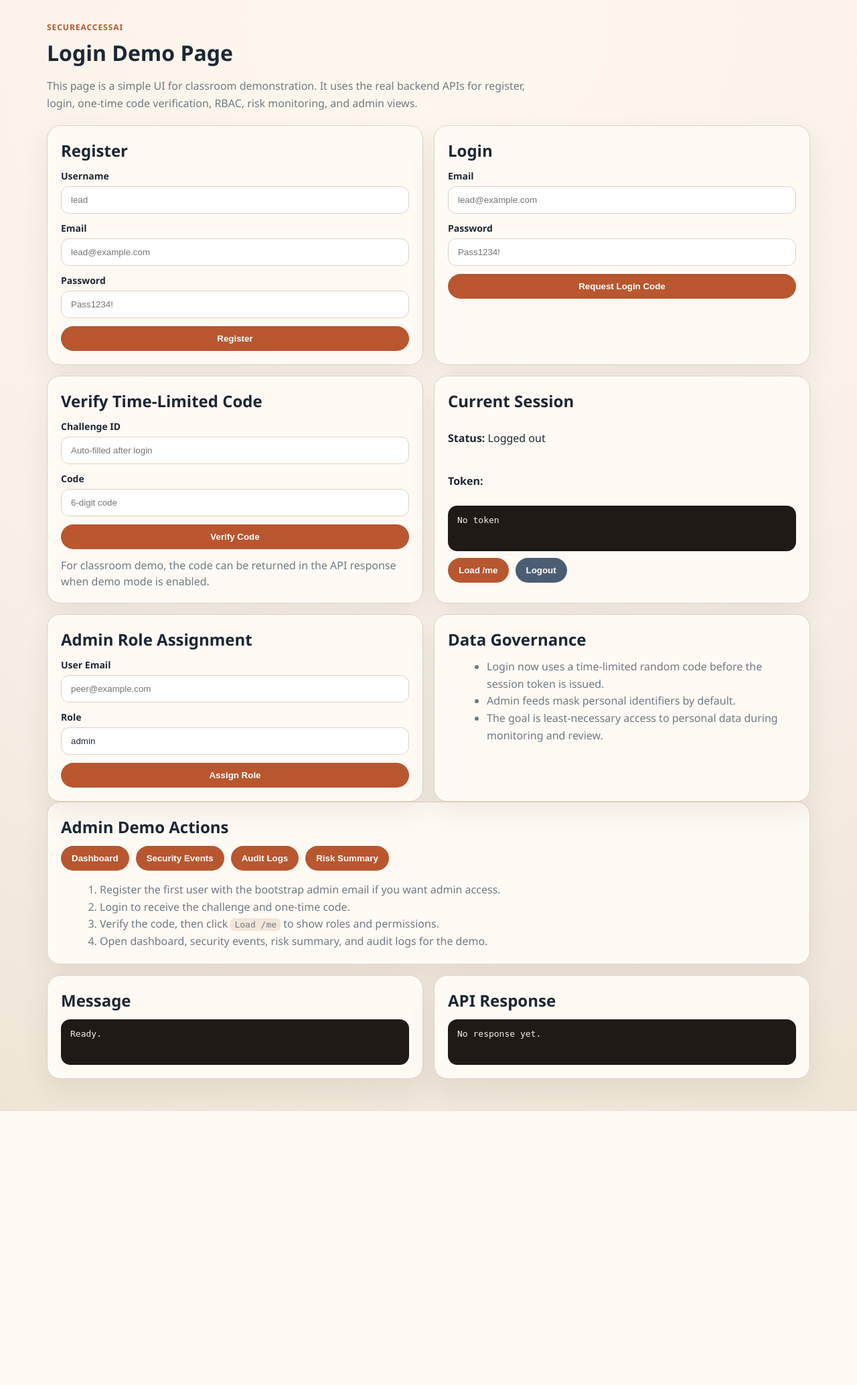
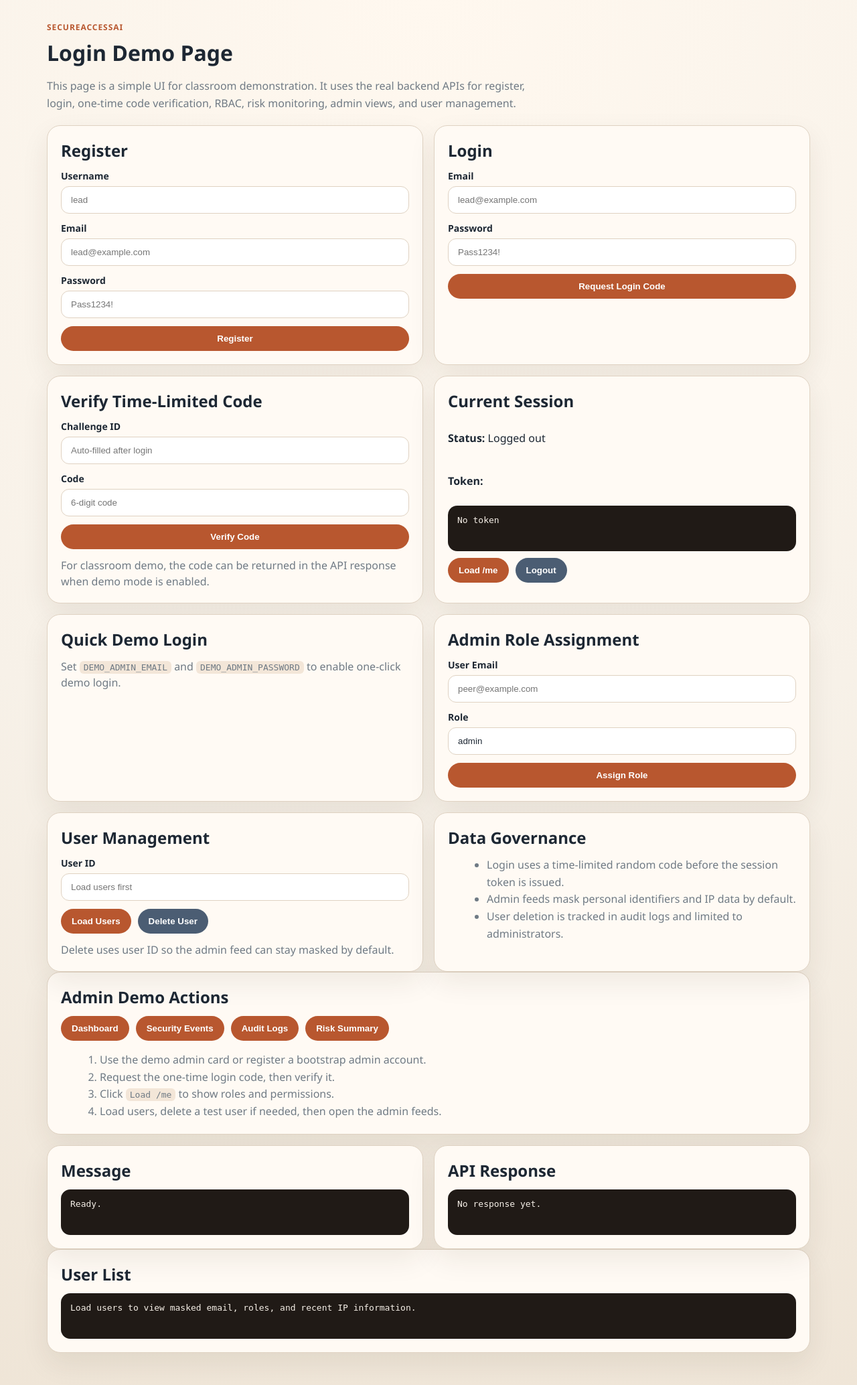
Before and after one commit to julianlu26/SecureAccessAI, a Flask app: page / in a window 1280 px wide. Shown: the whole page at 67% size. Before the commit the page ends 1659 px from the top, so only its background shows below. Run offline with Flask 3, Linux system fonts and the light colour scheme; parts of the project's set-up code (start-up, migrations or seed data) failed here and were passed over.

Commit message:
feat(demo): add user deletion, quick admin login, and IP-rich audit logs

```diff
--- a/app/config.py
+++ b/app/config.py
@@ -14,6 +14,9 @@ class Config:
     RISK_IP_LOOKBACK_HOURS = int(os.getenv("RISK_IP_LOOKBACK_HOURS", "24"))
     TRUST_PROXY_HEADERS = os.getenv("TRUST_PROXY_HEADERS", "false").lower() == "true"
     BOOTSTRAP_ADMIN_EMAIL = os.getenv("BOOTSTRAP_ADMIN_EMAIL", "").strip().lower()
+    DEMO_ADMIN_EMAIL = os.getenv("DEMO_ADMIN_EMAIL", "").strip().lower()
+    DEMO_ADMIN_PASSWORD = os.getenv("DEMO_ADMIN_PASSWORD", "").strip()
+    DEMO_ADMIN_USERNAME = os.getenv("DEMO_ADMIN_USERNAME", "demo-admin").strip() or "demo-admin"
     MFA_ENABLED = os.getenv("MFA_ENABLED", "true").lower() == "true"
     MFA_CODE_TTL_SECONDS = int(os.getenv("MFA_CODE_TTL_SECONDS", "300"))
     MFA_REQUIRE_SAME_IP = os.getenv("MFA_REQUIRE_SAME_IP", "true").lower() == "true"
--- a/app/routes/ui.py
+++ b/app/routes/ui.py
@@ -1,13 +1,21 @@
-from flask import Blueprint, render_template
+from flask import Blueprint, current_app, render_template
 
 ui_bp = Blueprint("ui", __name__)
 
 
 @ui_bp.get("/")
 def index():
-    return render_template("demo.html")
+    return render_template("demo.html", **_demo_context())
 
 
 @ui_bp.get("/demo")
 def demo():
-    return render_template("demo.html")
+    return render_template("demo.html", **_demo_context())
+
+
+def _demo_context() -> dict:
+    return {
+        "demo_admin_email": current_app.config.get("DEMO_ADMIN_EMAIL", ""),
+        "demo_admin_password": current_app.config.get("DEMO_ADMIN_PASSWORD", ""),
+        "demo_admin_username": current_app.config.get("DEMO_ADMIN_USERNAME", "demo-admin"),
+    }
--- a/app/static/demo.js
+++ b/app/static/demo.js
@@ -2,9 +2,13 @@ const tokenKey = "secureaccessai_demo_token";
 
 const messageBox = document.getElementById("message-box");
 const responseBox = document.getElementById("response-box");
+const usersBox = document.getElementById("users-box");
 const tokenPreview = document.getElementById("token-preview");
 const sessionStatus = document.getElementById("session-status");
 const challengeInput = document.getElementById("challenge-id");
+const loginForm = document.getElementById("login-form");
+const demoAdminEmail = document.body.dataset.demoAdminEmail || "";
+const demoAdminPassword = document.body.dataset.demoAdminPassword || "";
 
 function getToken() {
   return localStorage.getItem(tokenKey) || "";
@@ -31,6 +35,15 @@ function showMessage(text) {
 
 function showResponse(payload) {
   responseBox.textContent = typeof payload === "string" ? payload : JSON.stringify(payload, null, 2);
+}
+
+function showUsers(payload) {
+  usersBox.textContent = typeof payload === "string" ? payload : JSON.stringify(payload, null, 2);
+}
+
+function setLoginFields(email, password) {
+  loginForm.elements.email.value = email;
+  loginForm.elements.password.value = password;
 }
 
 async function request(path, {method = "GET", body = null, auth = false} = {}) {
@@ -69,10 +82,7 @@ async function handleRegister(event) {
   }
 }
 
-async function handleLogin(event) {
-  event.preventDefault();
-  const form = new FormData(event.target);
-  const payload = Object.fromEntries(form.entries());
+async function loginWithPayload(payload) {
   try {
     const data = await request("/api/auth/login", {method: "POST", body: payload});
     if (data.challenge_id) {
@@ -90,6 +100,13 @@ async function handleLogin(event) {
     showMessage(`Login failed (${error.status || "error"}).`);
     showResponse(error.data || error);
   }
+}
+
+async function handleLogin(event) {
+  event.preventDefault();
+  const form = new FormData(event.target);
+  const payload = Object.fromEntries(form.entries());
+  await loginWithPayload(payload);
 }
 
 async function handleVerifyCode(event) {
@@ -121,10 +138,39 @@ async function handleAssignRole(event) {
   }
 }
 
+async function loadUsers() {
+  try {
+    const data = await request("/api/admin/users", {method: "GET", auth: true});
+    showMessage("Loaded users.");
+    showResponse(data);
+    showUsers(data);
+  } catch (error) {
+    showMessage(`Loading users failed (${error.status || "error"}).`);
+    showResponse(error.data || error);
+    showUsers(error.data || error);
+  }
+}
+
+async function handleDeleteUser(event) {
+  event.preventDefault();
+  const form = new FormData(event.target);
+  const userId = form.get("user_id");
+  try {
+    const data = await request(`/api/admin/users/${userId}`, {method: "DELETE", auth: true});
+    showMessage("User deletion succeeded.");
+    showResponse(data);
+    await loadUsers();
+  } catch (error) {
+    showMessage(`User deletion failed (${error.status || "error"}).`);
+    showResponse(error.data || error);
+  }
+}
+
 async function runAction(action) {
   const routes = {
     me: ["/api/auth/me", "GET"],
     dashboard: ["/api/admin/dashboard", "GET"],
+    users: ["/api/admin/users", "GET"],
     "security-events": ["/api/admin/security-events", "GET"],
     "audit-logs": ["/api/admin/audit-logs", "GET"],
     "risk-summary": ["/api/admin/risk-summary", "GET"],
@@ -143,6 +189,11 @@ async function runAction(action) {
     return;
   }
 
+  if (action === "users") {
+    await loadUsers();
+    return;
+  }
+
   const route = routes[action];
   if (!route) {
     return;
@@ -158,12 +209,33 @@ async function runAction(action) {
   }
 }
 
+function wireDemoLoginButtons() {
+  const fillButton = document.getElementById("fill-demo-login");
+  const requestButton = document.getElementById("request-demo-login");
+
+  if (fillButton) {
+    fillButton.addEventListener("click", () => {
+      setLoginFields(demoAdminEmail, demoAdminPassword);
+      showMessage("Demo admin credentials copied into the login form.");
+    });
+  }
+
+  if (requestButton) {
+    requestButton.addEventListener("click", async () => {
+      setLoginFields(demoAdminEmail, demoAdminPassword);
+      await loginWithPayload({email: demoAdminEmail, password: demoAdminPassword});
+    });
+  }
+}
+
 document.getElementById("register-form").addEventListener("submit", handleRegister);
 document.getElementById("login-form").addEventListener("submit", handleLogin);
 document.getElementById("verify-form").addEventListener("submit", handleVerifyCode);
 document.getElementById("role-form").addEventListener("submit", handleAssignRole);
+document.getElementById("delete-user-form").addEventListener("submit", handleDeleteUser);
 document.querySelectorAll("[data-action]").forEach((button) => {
   button.addEventListener("click", () => runAction(button.dataset.action));
 });
 
+wireDemoLoginButtons();
 syncSessionView();
--- a/app/templates/demo.html
+++ b/app/templates/demo.html
@@ -6,14 +6,14 @@
     <title>SecureAccessAI Demo</title>
     <link rel="stylesheet" href="{{ url_for('static', filename='demo.css') }}">
   </head>
-  <body>
+  <body data-demo-admin-email="{{ demo_admin_email }}" data-demo-admin-password="{{ demo_admin_password }}" data-demo-admin-username="{{ demo_admin_username }}">
     <main class="page">
       <header class="hero">
         <p class="eyebrow">SecureAccessAI</p>
         <h1>Login Demo Page</h1>
         <p class="intro">
           This page is a simple UI for classroom demonstration. It uses the real backend APIs for
-          register, login, one-time code verification, RBAC, risk monitoring, and admin views.
+          register, login, one-time code verification, RBAC, risk monitoring, admin views, and user management.
         </p>
       </header>
 
@@ -86,6 +86,24 @@
 
       <section class="grid two-up">
         <article class="card">
+          <h2>Quick Demo Login</h2>
+          {% if demo_admin_email and demo_admin_password %}
+          <div class="stack compact">
+            <p>Use the seeded demo admin account for classroom testing.</p>
+            <p><strong>Username:</strong> <code>{{ demo_admin_username }}</code></p>
+            <p><strong>Email:</strong> <code id="demo-admin-email">{{ demo_admin_email }}</code></p>
+            <p><strong>Password:</strong> <code id="demo-admin-password">{{ demo_admin_password }}</code></p>
+            <div class="button-row wrap">
+              <button type="button" id="fill-demo-login">Use Demo Admin</button>
+              <button type="button" id="request-demo-login" class="secondary">Request Demo Login Code</button>
+            </div>
+          </div>
+          {% else %}
+          <p class="hint">Set <code>DEMO_ADMIN_EMAIL</code> and <code>DEMO_ADMIN_PASSWORD</code> to enable one-click demo login.</p>
+          {% endif %}
+        </article>
+
+        <article class="card">
           <h2>Admin Role Assignment</h2>
           <form id="role-form" class="stack">
             <label>
@@ -99,13 +117,30 @@
             <button type="submit">Assign Role</button>
           </form>
         </article>
+      </section>
+
+      <section class="grid two-up">
+        <article class="card">
+          <h2>User Management</h2>
+          <form id="delete-user-form" class="stack">
+            <label>
+              User ID
+              <input name="user_id" type="number" min="1" placeholder="Load users first" required>
+            </label>
+            <div class="button-row wrap">
+              <button type="button" data-action="users">Load Users</button>
+              <button type="submit" class="secondary">Delete User</button>
+            </div>
+          </form>
+          <p class="hint">Delete uses user ID so the admin feed can stay masked by default.</p>
+        </article>
 
         <article class="card">
           <h2>Data Governance</h2>
           <ul class="demo-steps compact-list">
-            <li>Login now uses a time-limited random code before the session token is issued.</li>
-            <li>Admin feeds mask personal identifiers by default.</li>
-            <li>The goal is least-necessary access to personal data during monitoring and review.</li>
+            <li>Login uses a time-limited random code before the session token is issued.</li>
+            <li>Admin feeds mask personal identifiers and IP data by default.</li>
+            <li>User deletion is tracked in audit logs and limited to administrators.</li>
           </ul>
         </article>
       </section>
@@ -119,10 +154,10 @@
           <button type="button" data-action="risk-summary">Risk Summary</button>
         </div>
         <ol class="demo-steps">
-          <li>Register the first user with the bootstrap admin email if you want admin access.</li>
-          <li>Login to receive the challenge and one-time code.</li>
-          <li>Verify the code, then click <code>Load /me</code> to show roles and permissions.</li>
-          <li>Open dashboard, security events, risk summary, and audit logs for the demo.</li>
+          <li>Use the demo admin card or register a bootstrap admin account.</li>
+          <li>Request the one-time login code, then verify it.</li>
+          <li>Click <code>Load /me</code> to show roles and permissions.</li>
+          <li>Load users, delete a test user if needed, then open the admin feeds.</li>
         </ol>
       </section>
 
@@ -136,6 +171,11 @@
           <pre id="response-box">No response yet.</pre>
         </article>
       </section>
+
+      <section class="card">
+        <h2>User List</h2>
+        <pre id="users-box">Load users to view masked email, roles, and recent IP information.</pre>
+      </section>
     </main>
     <script src="{{ url_for('static', filename='demo.js') }}"></script>
   </body>
```
Also changed, not shown: app/__init__.py (+27 -0 lines), app/routes/admin.py (+118 -4 lines), app/routes/auth.py (+8 -2 lines), app/routes/rbac.py (+11 -2 lines), app/services/authentication_service.py (+15 -13 lines), tests/test_auth_and_rbac.py (+76 -0 lines), 1 other file.
